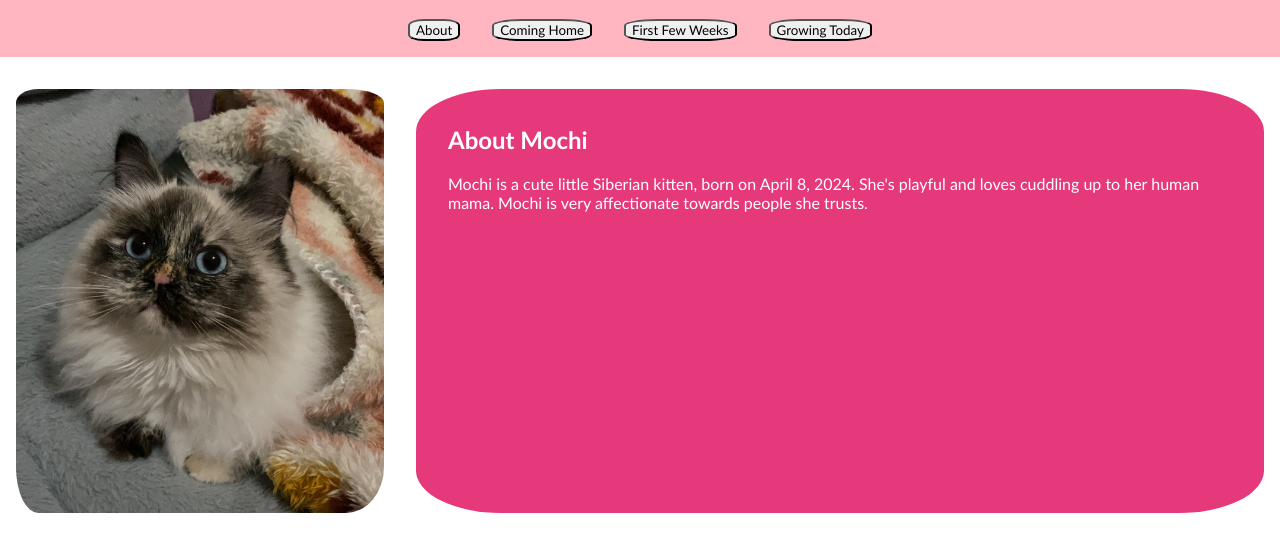
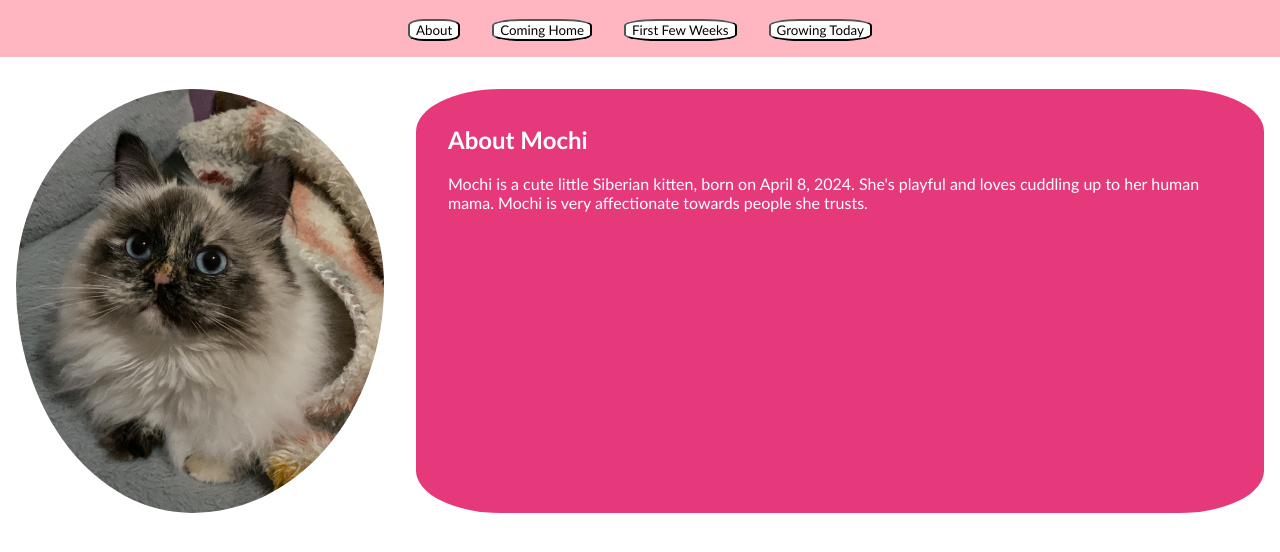
Before and after one commit to Silver0se13/Mochi-The-Siberian-Kitty, a plain HTML site: page index.html in a window 1280 px wide. Shown: the part 78-630 px from the top of the page. Drawn offline with Linux system fonts and the light colour scheme.

Commit message:
Button text black, img border 50%

```diff
--- a/styles_mochi.css
+++ b/styles_mochi.css
@@ -24,6 +24,8 @@ nav{
 }
 
 button{
+    color: black;
+    background-color: white;
     border-radius: 30%;
     font-family: 'Gill Sans', 'Gill Sans MT', Calibri, 'Trebuchet MS', sans-serif;
 }
@@ -35,7 +37,7 @@ button:hover{
 }
 
 img{
-    border-radius: 10%;
+    border-radius: 50%;
     width: 30%;
     height: auto;
     padding-left: 1rem;
```
